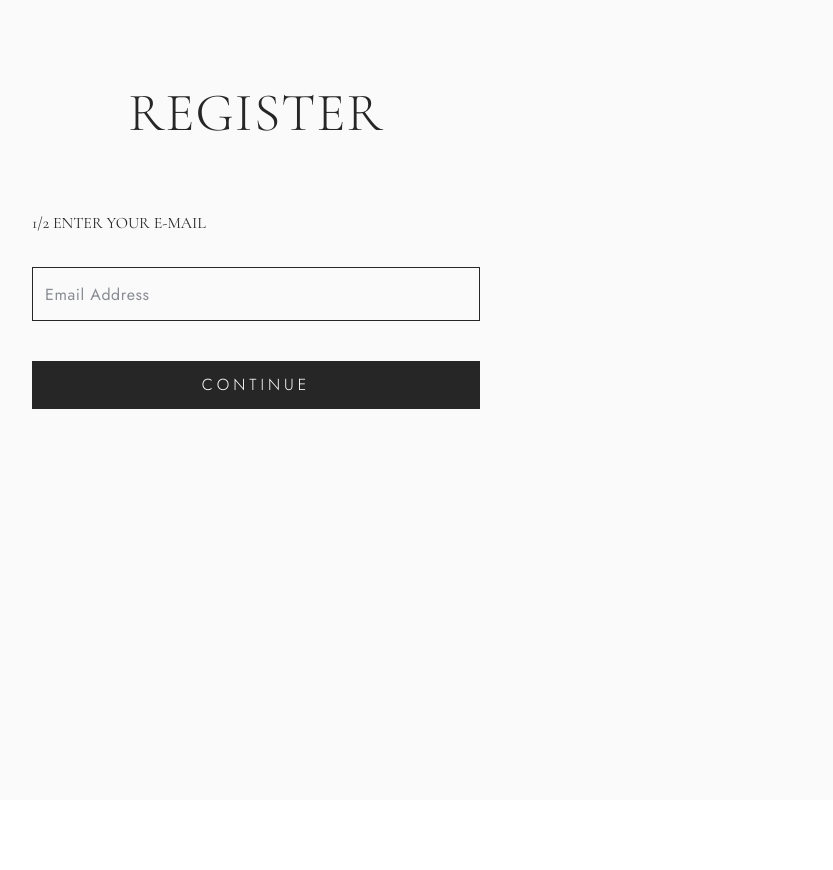
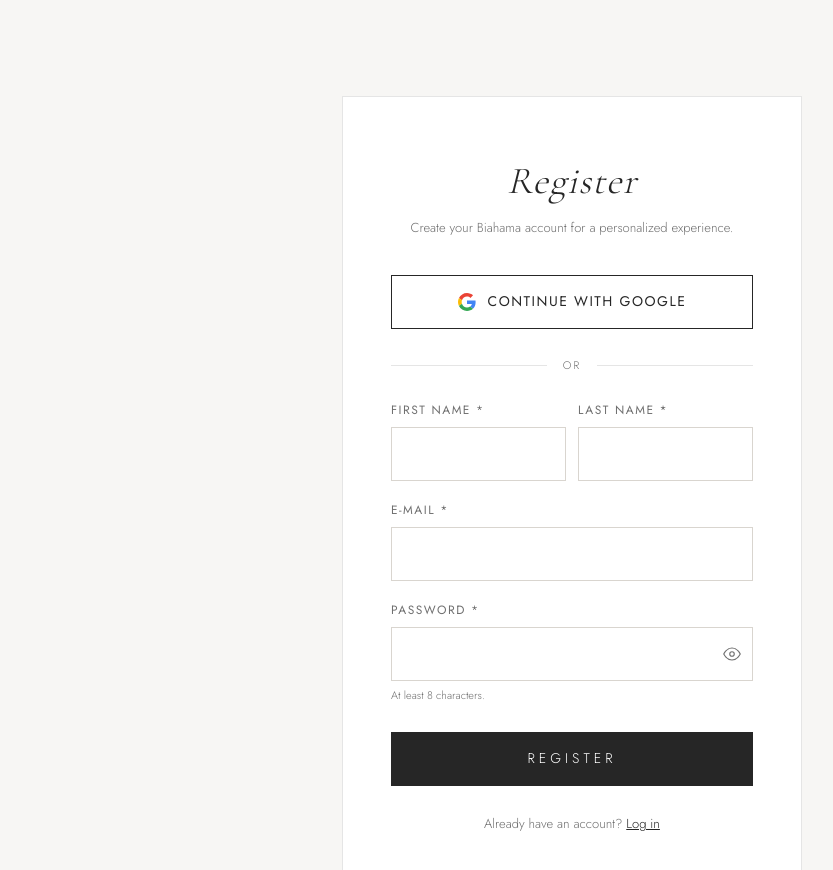
Before and after one commit to Biahama/web_v1, a Next.js app in the folder biahama/: page /register in a window 1280 px wide. Shown: the top 870 px of the page, without its empty margins (68-901 px from the left). Before the commit the page ends 800 px from the top, so only its background shows below. Built offline with nearby package versions, Linux system fonts and the light colour scheme; no server answers; the database is empty.

Commit message:
admin panel + google login + auth fixes

```diff
--- a/biahama/app/(auth)/register/page.jsx
+++ b/biahama/app/(auth)/register/page.jsx
@@ -1,33 +1,55 @@
 'use client'
+
+// ============================================================
+// REGISTER — one single page (no steps), styled to match the
+// site: Cormorant Garamond heading, Jost inputs like the login
+// drawer, soft background, centered card.
+// Also offers "Continue with Google" — no password needed.
+// ============================================================
 
 import { useState } from 'react'
 import { useRouter } from 'next/navigation'
 import { createClient } from '@/utils/supabase/client'
 
+// Shared input style — same family as the login drawer.
+const inputStyle = {
+  width: '100%',
+  height: 54,
+  border: '1px solid #d9d5cf',
+  borderRadius: 0,
+  padding: '14px 12px',
+  fontSize: 15,
+  letterSpacing: 0.6,
+  fontFamily: 'var(--font-ui)',
+  outline: 'none',
+  background: '#ffffff',
+  color: '#262626',
+}
+
+const labelStyle = {
+  display: 'block',
+  fontSize: 12,
+  fontWeight: 400,
+  letterSpacing: 1.5,
+  textTransform: 'uppercase',
+  color: '#6f6f6f',
+  marginBottom: 8,
+  fontFamily: 'var(--font-ui)',
+}
+
 export default function RegisterPage() {
   const router = useRouter()
   const supabase = createClient()
-  const [step, setStep] = useState(1)
-  const [email, setEmail] = useState('')
   const [firstName, setFirstName] = useState('')
   const [lastName, setLastName] = useState('')
+  const [email, setEmail] = useState('')
   const [password, setPassword] = useState('')
   const [showPassword, setShowPassword] = useState(false)
   const [error, setError] = useState('')
-  const [info, setInfo] = useState('') // friendly (non-error) message, e.g. "check your email"
   const [loading, setLoading] = useState(false)
+  const [confirmationSent, setConfirmationSent] = useState(false)
 
-  const handleStep1 = (e) => {
-    e.preventDefault()
-    if (!email) {
-      setError('Email is required')
-      return
-    }
-    setError('')
-    setStep(2)
-  }
-
-  const handleRegister = async (e) => {
+  async function handleRegister(e) {
     e.preventDefault()
     setError('')
     setLoading(true)
@@ -37,26 +59,22 @@ export default function RegisterPage() {
         email,
         password,
         options: {
-          data: {
-            first_name: firstName,
-            last_name: lastName,
-          }
-        }
+          data: { first_name: firstName, last_name: lastName },
+          // After clicking the email link, land back on OUR site —
+          // /auth/callback signs them in and sends them home.
+          // (Fixes the old bug where the link went to localhost.)
+          emailRedirectTo: `${window.location.origin}/auth/callback`,
+        },
       })
-
       if (signUpError) throw signUpError
 
-      // If Supabase requires email confirmation, sign-up succeeds but
-      // there is no session yet. Show a friendly message instead of
-      // redirecting to a page they can't use while logged out.
       if (data?.user && !data?.session) {
-        setInfo('Almost done! Check your email to confirm your account, then log in.')
-        return
+        // Email confirmation is on — tell them to check their inbox.
+        setConfirmationSent(true)
+      } else {
+        router.push('/')
+        router.refresh()
       }
-
-      // Signed in right away — send them to the homepage.
-      // (The old code sent people to /account, which does not exist and showed a 404.)
-      router.push('/')
     } catch (err) {
       setError(err.message)
     } finally {
@@ -64,225 +82,234 @@ export default function RegisterPage() {
     }
   }
 
+  async function handleGoogle() {
+    setError('')
+    const { error: oauthError } = await supabase.auth.signInWithOAuth({
+      provider: 'google',
+      options: { redirectTo: `${window.location.origin}/auth/callback` },
+    })
+    if (oauthError) setError(oauthError.message)
+    // On success the browser navigates to Google — nothing else to do here.
+  }
+
   return (
-    <div className="min-h-screen bg-[#fafafa]" style={{ padding: '72px 100px 95px' }}>
-      <div className="max-w-md mx-auto">
+    <div
+      style={{
+        minHeight: '100vh',
+        background: '#f7f6f4',
+        display: 'flex',
+        alignItems: 'center',
+        justifyContent: 'center',
+        padding: '96px 24px 64px',
+      }}
+    >
+      <div
+        style={{
+          width: '100%',
+          maxWidth: 460,
+          background: '#ffffff',
+          border: '1px solid #e5e5e5',
+          padding: '56px 48px',
+        }}
+      >
         <h1
           style={{
             fontFamily: 'var(--font-display)',
-            fontSize: '54px',
-            fontWeight: 200,
-            letterSpacing: '1.2px',
+            fontStyle: 'italic',
+            fontSize: 38,
+            fontWeight: 300,
+            letterSpacing: 1,
             color: '#262626',
-            marginBottom: '58px',
-            textAlign: 'center'
+            textAlign: 'center',
+            margin: '0 0 8px 0',
           }}
         >
-          REGISTER
+          Register
         </h1>
+        <p
+          style={{
+            fontFamily: 'var(--font-ui)',
+            fontSize: 13,
+            fontWeight: 300,
+            color: '#6f6f6f',
+            textAlign: 'center',
+            margin: '0 0 36px 0',
+            lineHeight: 1.6,
+          }}
+        >
+          Create your Biahama account for a personalized experience.
+        </p>
 
-        {step === 1 ? (
-          <form onSubmit={handleStep1} className="flex flex-col gap-6">
-            <h2 style={{ fontSize: '16px', fontWeight: 400, color: '#262626', marginBottom: '8px' }}>
-              1/2 ENTER YOUR E-MAIL
-            </h2>
-
-            <div className="flex flex-col gap-2">
-              <input
-                type="email"
-                required
-                value={email}
-                onChange={(e) => setEmail(e.target.value)}
-                placeholder="Email Address"
+        {confirmationSent ? (
+          // Success state — replaces the form.
+          <div style={{ textAlign: 'center', fontFamily: 'var(--font-ui)' }}>
+            <p style={{ fontSize: 15, color: '#262626', lineHeight: 1.7, margin: '0 0 24px 0' }}>
+              Almost done! We&apos;ve sent a confirmation link to<br />
+              <strong>{email}</strong>.<br />
+              Click it, and you&apos;ll be signed in automatically.
+            </p>
+            <p style={{ fontSize: 12, color: '#6f6f6f', margin: 0 }}>
+              Nothing arriving? Check your spam folder.
+            </p>
+          </div>
+        ) : (
+          <>
+            {/* Continue with Google */}
+            <button
+              type="button"
+              onClick={handleGoogle}
               style={{
                 width: '100%',
-                  height: '54px',
-                  border: error ? '1px solid #dc3545' : '1px solid #262626',
-                  borderRadius: 0,
-                  background: 'transparent',
-                  padding: '14px 12px',
+                height: 54,
+                background: '#ffffff',
+                border: '1px solid #262626',
+                color: '#262626',
+                fontSize: 14,
+                fontWeight: 400,
+                letterSpacing: 1.5,
+                textTransform: 'uppercase',
+                cursor: 'pointer',
                 fontFamily: 'var(--font-ui)',
-                  fontSize: '16px',
-                  fontWeight: 400,
-                  letterSpacing: '0.6px',
-                  outline: 'none',
+                display: 'flex',
+                alignItems: 'center',
+                justifyContent: 'center',
+                gap: 12,
               }}
-              />
-              {error && (
-                <span style={{ fontSize: '14px', color: '#dc3545', marginTop: '4px' }}>
-                  {error}
-                </span>
-              )}
+            >
+              <svg width="18" height="18" viewBox="0 0 48 48" aria-hidden="true">
+                <path fill="#EA4335" d="M24 9.5c3.54 0 6.71 1.22 9.21 3.6l6.85-6.85C35.9 2.38 30.47 0 24 0 14.62 0 6.51 5.38 2.56 13.22l7.98 6.19C12.43 13.72 17.74 9.5 24 9.5z" />
+                <path fill="#4285F4" d="M46.98 24.55c0-1.57-.15-3.09-.38-4.55H24v9.02h12.94c-.58 2.96-2.26 5.48-4.78 7.18l7.73 6c4.51-4.18 7.09-10.36 7.09-17.65z" />
+                <path fill="#FBBC05" d="M10.53 28.59c-.48-1.45-.76-2.99-.76-4.59s.27-3.14.76-4.59l-7.98-6.19C.92 16.46 0 20.12 0 24c0 3.88.92 7.54 2.56 10.78l7.97-6.19z" />
+                <path fill="#34A853" d="M24 48c6.48 0 11.93-2.13 15.89-5.81l-7.73-6c-2.15 1.45-4.92 2.3-8.16 2.3-6.26 0-11.57-4.22-13.47-9.91l-7.98 6.19C6.51 42.62 14.62 48 24 48z" />
+              </svg>
+              Continue with Google
+            </button>
+
+            {/* Divider */}
+            <div style={{ display: 'flex', alignItems: 'center', gap: 16, margin: '28px 0' }}>
+              <div style={{ flex: 1, height: 1, background: '#e5e5e5' }} />
+              <span style={{ fontFamily: 'var(--font-ui)', fontSize: 11, letterSpacing: 2, color: '#6f6f6f' }}>OR</span>
+              <div style={{ flex: 1, height: 1, background: '#e5e5e5' }} />
             </div>
 
-            <button
-              type="submit"
-              className="hover:opacity-80 transition-opacity"
+            {error && (
+              <div
                 style={{
-                width: '100%',
-                height: '48px',
-                background: '#262626',
-                color: '#ffffff',
-                fontSize: '16px',
-                fontWeight: 300,
-                letterSpacing: '4px',
-                textTransform: 'uppercase',
-                border: '1px solid #262626',
-                borderRadius: 0,
-                padding: '11px 33px',
-                marginTop: '16px',
-                cursor: 'pointer',
+                  padding: '12px 16px',
+                  background: '#fff0f0',
+                  border: '1px solid #ffcccc',
+                  color: '#cc0000',
+                  fontSize: 12,
+                  marginBottom: 20,
+                  fontFamily: 'var(--font-ui)',
                 }}
               >
-              CONTINUE
-            </button>
-          </form>
-        ) : (
-          <form onSubmit={handleRegister} className="flex flex-col gap-6">
-            <h2 style={{ fontSize: '16px', fontWeight: 400, color: '#262626', marginBottom: '8px' }}>
-              2/2 ENTER YOUR DETAILS
-            </h2>
+                {error}
+              </div>
+            )}
 
-            <div className="flex flex-col gap-2">
-              <label style={{ fontSize: '14px', fontWeight: 400, letterSpacing: '1px', color: '#262626' }}>
-                First Name
-              </label>
-              <input
-                type="text"
-                required
-                value={firstName}
-                onChange={(e) => setFirstName(e.target.value)}
-                style={{
-                  width: '100%',
-                  height: '54px',
-                  border: '1px solid #262626',
-                  borderRadius: 0,
-                  background: 'transparent',
-                  padding: '14px 12px',
-                  fontFamily: 'var(--font-ui)',
-                  fontSize: '16px',
-                  fontWeight: 400,
-                  letterSpacing: '0.6px',
-                  outline: 'none',
-                }}
-              />
+            {/* One single form — no steps. */}
+            <form onSubmit={handleRegister} style={{ display: 'flex', flexDirection: 'column', gap: 20 }}>
+              <div style={{ display: 'flex', gap: 12 }}>
+                <div style={{ flex: 1 }}>
+                  <label style={labelStyle}>First name *</label>
+                  <input type="text" required value={firstName} onChange={(e) => setFirstName(e.target.value)} style={inputStyle} />
+                </div>
+                <div style={{ flex: 1 }}>
+                  <label style={labelStyle}>Last name *</label>
+                  <input type="text" required value={lastName} onChange={(e) => setLastName(e.target.value)} style={inputStyle} />
+                </div>
               </div>
 
-            <div className="flex flex-col gap-2">
-              <label style={{ fontSize: '14px', fontWeight: 400, letterSpacing: '1px', color: '#262626' }}>
-                Last Name
-              </label>
-              <input
-                type="text"
-                required
-                value={lastName}
-                onChange={(e) => setLastName(e.target.value)}
-                style={{
-                  width: '100%',
-                  height: '54px',
-                  border: '1px solid #262626',
-                  borderRadius: 0,
-                  background: 'transparent',
-                  padding: '14px 12px',
-                  fontFamily: 'var(--font-ui)',
-                  fontSize: '16px',
-                  fontWeight: 400,
-                  letterSpacing: '0.6px',
-                  outline: 'none',
-                }}
-              />
+              <div>
+                <label style={labelStyle}>E-mail *</label>
+                <input type="email" required value={email} onChange={(e) => setEmail(e.target.value)} style={inputStyle} />
               </div>
 
-            <div className="flex flex-col gap-2 relative">
-              <label style={{ fontSize: '14px', fontWeight: 400, letterSpacing: '1px', color: '#262626' }}>
-                Create Password
-              </label>
-              <div className="relative w-full">
+              <div>
+                <label style={labelStyle}>Password *</label>
+                <div style={{ position: 'relative' }}>
                   <input
                     type={showPassword ? 'text' : 'password'}
                     required
+                    minLength={8}
                     value={password}
                     onChange={(e) => setPassword(e.target.value)}
-                  style={{
-                    width: '100%',
-                    height: '54px',
-                    border: error ? '1px solid #dc3545' : '1px solid #262626',
-                    borderRadius: 0,
-                    background: 'transparent',
-                    padding: '14px 40px 14px 12px',
-                    fontFamily: 'var(--font-ui)',
-                    fontSize: '16px',
-                    fontWeight: 400,
-                    letterSpacing: '0.6px',
-                    outline: 'none',
-                  }}
+                    style={{ ...inputStyle, paddingRight: 44 }}
                   />
                   <button
                     type="button"
                     onClick={() => setShowPassword(!showPassword)}
+                    aria-label="Show password"
                     style={{
                       position: 'absolute',
-                    right: '12px',
+                      right: 12,
                       top: '50%',
                       transform: 'translateY(-50%)',
                       background: 'none',
                       border: 'none',
                       cursor: 'pointer',
+                      color: '#6f6f6f',
                       padding: 0,
+                      display: 'flex',
                     }}
-                  aria-label="Toggle password visibility"
                   >
                     {showPassword ? (
-                    <svg width="20" height="20" viewBox="0 0 24 24" fill="none" stroke="#262626" strokeWidth="1.5">
-                      <path d="M1 12s4-8 11-8 11 8 11 8-4 8-11 8-11-8-11-8z" />
-                      <circle cx="12" cy="12" r="3" />
-                      <line x1="2" y1="2" x2="22" y2="22" />
+                      <svg width="18" height="18" viewBox="0 0 24 24" fill="none" stroke="currentColor" strokeWidth="1.5" strokeLinecap="round" strokeLinejoin="round">
+                        <path d="M17.94 17.94A10.07 10.07 0 0 1 12 20c-7 0-11-8-11-8a18.45 18.45 0 0 1 5.06-5.94M9.9 4.24A9.12 9.12 0 0 1 12 4c7 0 11 8 11 8a18.5 18.5 0 0 1-2.16 3.19m-6.72-1.07a3 3 0 1 1-4.24-4.24" />
+                        <line x1="1" y1="1" x2="23" y2="23" />
                       </svg>
                     ) : (
-                    <svg width="20" height="20" viewBox="0 0 24 24" fill="none" stroke="#262626" strokeWidth="1.5">
+                      <svg width="18" height="18" viewBox="0 0 24 24" fill="none" stroke="currentColor" strokeWidth="1.5" strokeLinecap="round" strokeLinejoin="round">
                         <path d="M1 12s4-8 11-8 11 8 11 8-4 8-11 8-11-8-11-8z" />
                         <circle cx="12" cy="12" r="3" />
                       </svg>
                     )}
                   </button>
                 </div>
-              {error && (
-                <span style={{ fontSize: '14px', color: '#dc3545', marginTop: '4px' }}>
-                  {error}
-                </span>
-              )}
+                <p style={{ fontFamily: 'var(--font-ui)', fontSize: 11, color: '#6f6f6f', margin: '6px 0 0 0' }}>
+                  At least 8 characters.
+                </p>
               </div>
-
-            {/* Friendly success message shown when email confirmation is needed */}
-            {info && (
-              <p style={{ fontSize: '14px', color: '#1a7f37', marginTop: '4px' }}>
-                {info}
-              </p>
-            )}
 
               <button
                 type="submit"
-              disabled={loading || Boolean(info)}
-              className="hover:opacity-80 transition-opacity"
+                disabled={loading}
                 style={{
                   width: '100%',
-                height: '48px',
+                  height: 54,
                   background: '#262626',
                   color: '#ffffff',
-                fontSize: '16px',
+                  fontSize: 14,
                   fontWeight: 300,
-                letterSpacing: '4px',
+                  letterSpacing: 4,
                   textTransform: 'uppercase',
-                border: '1px solid #262626',
-                borderRadius: 0,
-                padding: '11px 33px',
-                marginTop: '16px',
-                cursor: loading ? 'not-allowed' : 'pointer',
+                  border: 'none',
+                  marginTop: 8,
+                  cursor: 'pointer',
+                  fontFamily: 'var(--font-ui)',
+                  opacity: loading ? 0.7 : 1,
                 }}
               >
-              {loading ? 'REGISTERING...' : 'REGISTER'}
+                {loading ? 'CREATING ACCOUNT...' : 'REGISTER'}
               </button>
             </form>
+
+            <p
+              style={{
+                fontFamily: 'var(--font-ui)',
+                fontSize: 13,
+                color: '#6f6f6f',
+                textAlign: 'center',
+                margin: '28px 0 0 0',
+              }}
+            >
+              Already have an account?{' '}
+              <a href="/?login=true" style={{ color: '#262626', textDecoration: 'underline' }}>
+                Log in
+              </a>
+            </p>
+          </>
         )}
       </div>
     </div>
--- a/biahama/components/auth/LoginDrawer.jsx
+++ b/biahama/components/auth/LoginDrawer.jsx
@@ -25,6 +25,17 @@ export default function LoginDrawer({ open, onClose }) {
       document.body.style.overflow = 'unset'
     }
   }, [open])
+
+  // Log in with Google — sends the person to Google, then back
+  // to our /auth/callback page which signs them in.
+  async function handleGoogle() {
+    setError('')
+    const { error: oauthError } = await supabase.auth.signInWithOAuth({
+      provider: 'google',
+      options: { redirectTo: `${window.location.origin}/auth/callback` },
+    })
+    if (oauthError) setError(oauthError.message)
+  }
 
   async function handleLogin(e) {
     e.preventDefault()
@@ -239,6 +250,42 @@ export default function LoginDrawer({ open, onClose }) {
           </button>
         </form>
 
+        {/* OR divider + Google login */}
+        <div style={{ display: 'flex', alignItems: 'center', gap: 16, margin: '24px 0' }}>
+          <div style={{ flex: 1, height: 1, background: '#e5e5e5' }} />
+          <span style={{ fontFamily: 'var(--font-ui)', fontSize: 11, letterSpacing: 2, color: '#6f6f6f' }}>OR</span>
+          <div style={{ flex: 1, height: 1, background: '#e5e5e5' }} />
+        </div>
+        <button
+          type="button"
+          onClick={handleGoogle}
+          style={{
+            width: '100%',
+            height: 54,
+            background: '#ffffff',
+            border: '1px solid #262626',
+            color: '#262626',
+            fontSize: 14,
+            fontWeight: 400,
+            letterSpacing: 1.5,
+            textTransform: 'uppercase',
+            cursor: 'pointer',
+            fontFamily: 'var(--font-ui)',
+            display: 'flex',
+            alignItems: 'center',
+            justifyContent: 'center',
+            gap: 12,
+          }}
+        >
+          <svg width="18" height="18" viewBox="0 0 48 48" aria-hidden="true">
+            <path fill="#EA4335" d="M24 9.5c3.54 0 6.71 1.22 9.21 3.6l6.85-6.85C35.9 2.38 30.47 0 24 0 14.62 0 6.51 5.38 2.56 13.22l7.98 6.19C12.43 13.72 17.74 9.5 24 9.5z" />
+            <path fill="#4285F4" d="M46.98 24.55c0-1.57-.15-3.09-.38-4.55H24v9.02h12.94c-.58 2.96-2.26 5.48-4.78 7.18l7.73 6c4.51-4.18 7.09-10.36 7.09-17.65z" />
+            <path fill="#FBBC05" d="M10.53 28.59c-.48-1.45-.76-2.99-.76-4.59s.27-3.14.76-4.59l-7.98-6.19C.92 16.46 0 20.12 0 24c0 3.88.92 7.54 2.56 10.78l7.97-6.19z" />
+            <path fill="#34A853" d="M24 48c6.48 0 11.93-2.13 15.89-5.81l-7.73-6c-2.15 1.45-4.92 2.3-8.16 2.3-6.26 0-11.57-4.22-13.47-9.91l-7.98 6.19C6.51 42.62 14.62 48 24 48z" />
+          </svg>
+          Continue with Google
+        </button>
+
         <div style={{ height: 1, width: '100%', background: '#e5e5e5', margin: '32px 0' }} />
 
         {/* Register Section */}
```
Also changed, not shown: biahama/app/auth/callback/route.js (added, +33 -0 lines). Lines whose indentation alone changed are shown as unchanged.
